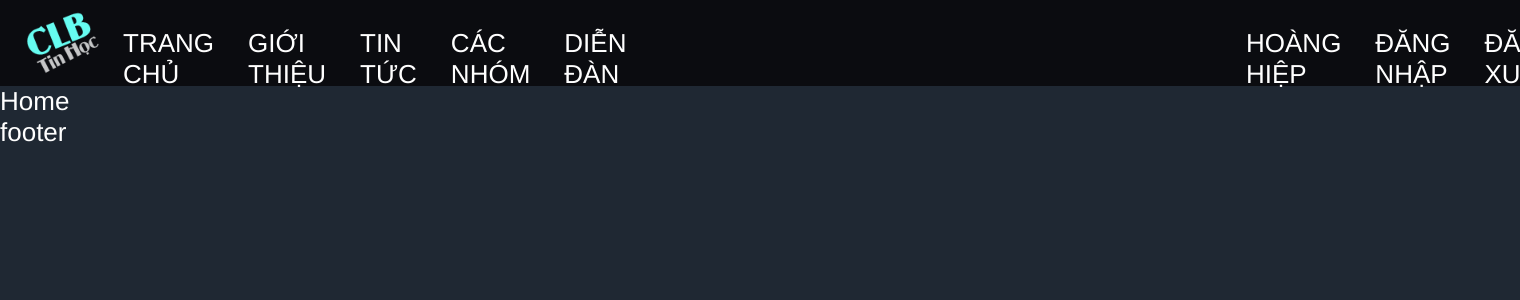
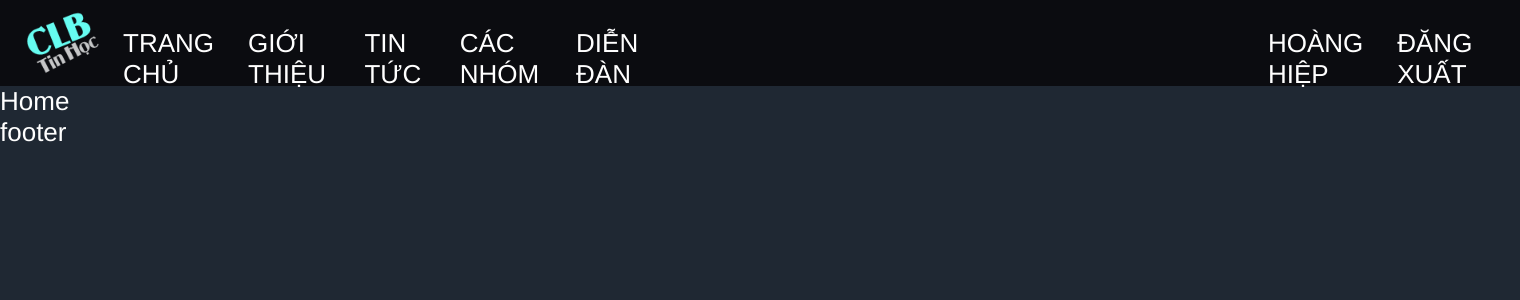
Before and after one commit to HoangHiep2001HVU/Web_CLB, a PHP site: page / in a window 1520 px wide; the page is wider, and only the part inside the window is pictured. Shown: the top 300 px of that part. Run offline with PHP 8.4, Linux system fonts and the light colour scheme.

Commit message:
test menu

```diff
--- a/layouts/menu/menu.php
+++ b/layouts/menu/menu.php
@@ -13,7 +13,6 @@
 	<div class="right">
 		<ul>
 			<li><a href="#">Hoàng Hiệp</a></li>
-			<li><a href="#">Đăng nhập</a></li>
             <li><a href="#">Đăng xuất</a></li>
 		</ul>
 	</div>
```
